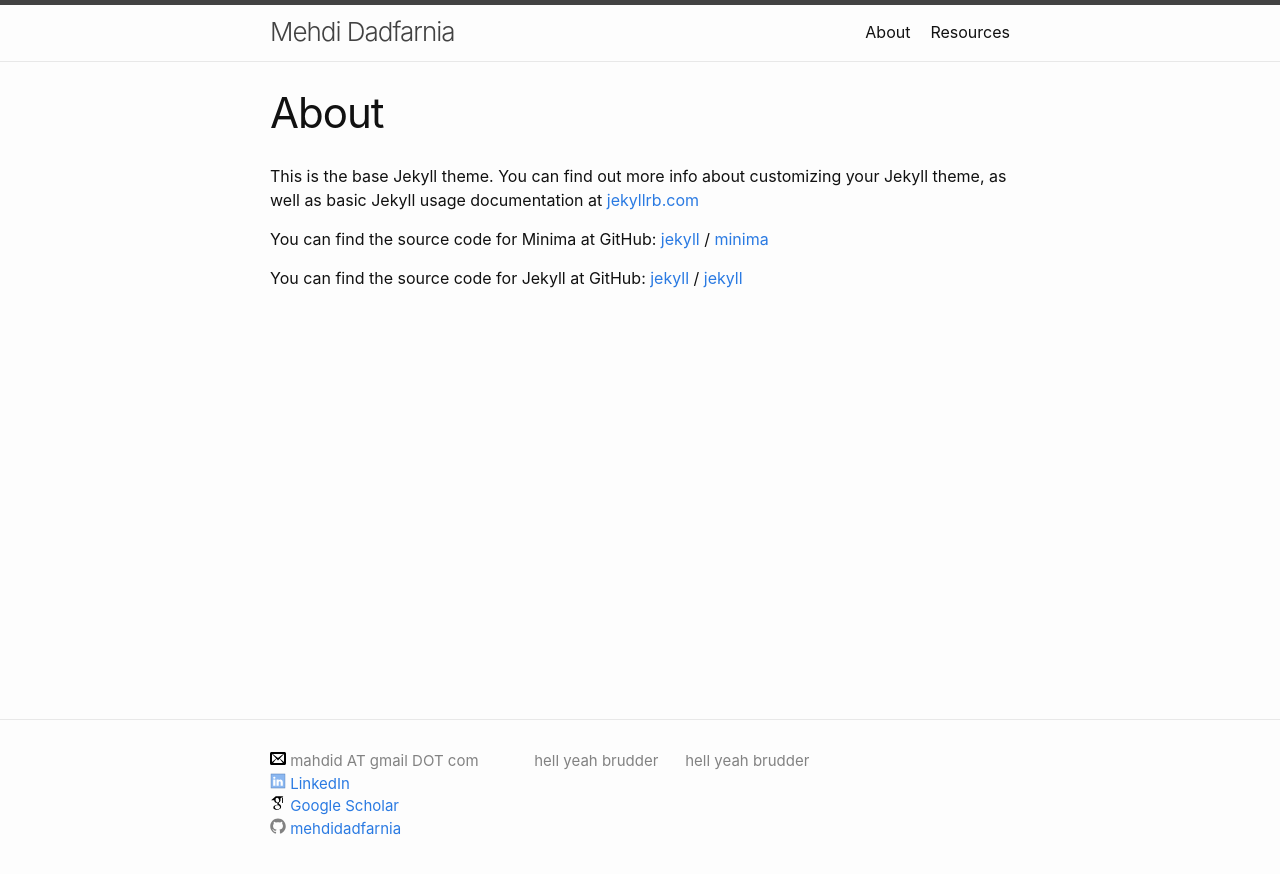
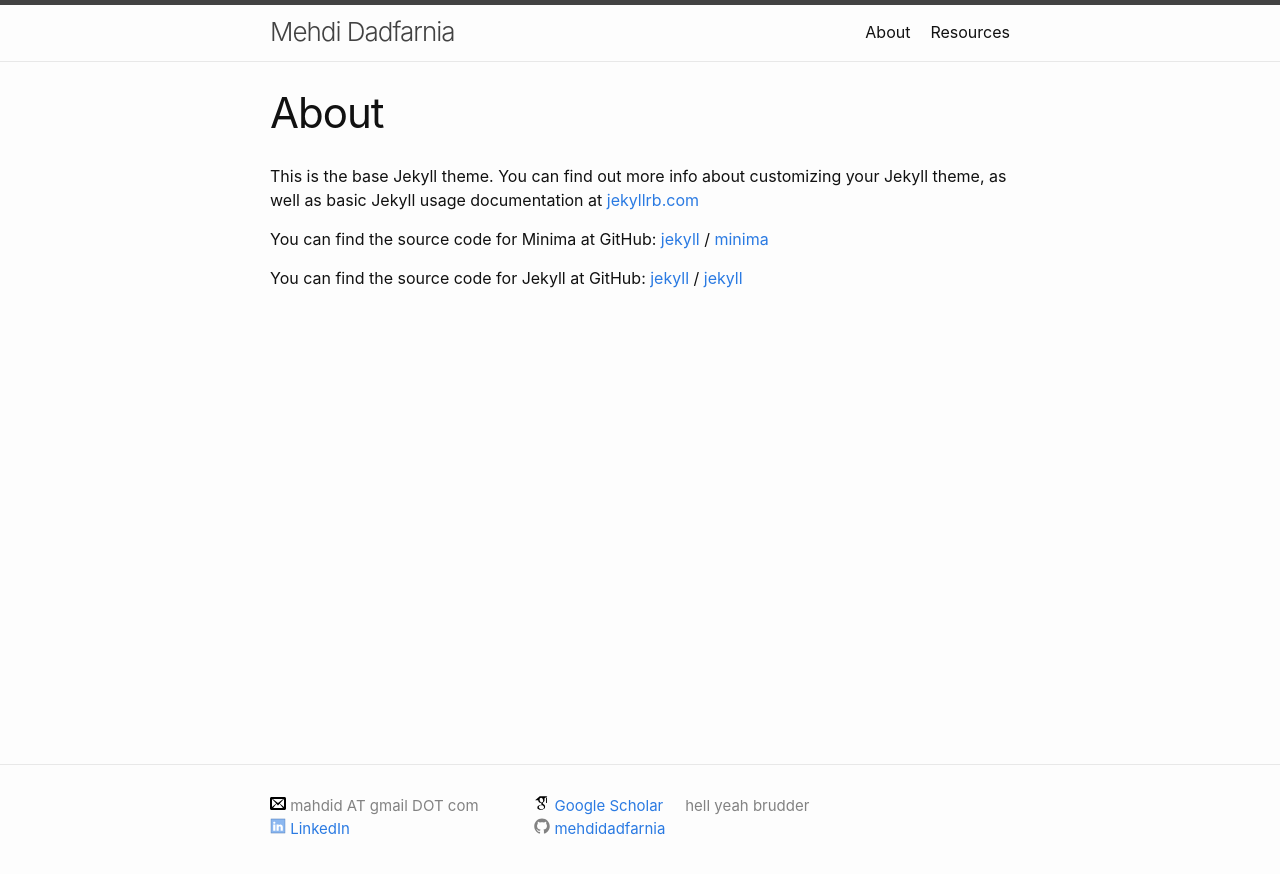
Before and after one commit to mehdidadfarnia/mehdidadfarnia.github.io, a Jekyll site: the page built from about.markdown, in a window 1280 px wide. Shown: the top 874 px of the page. Built offline with Jekyll 4.4.1, drawn with Linux system fonts in a browser that asks for light colours.

Commit message:
Update footer.html

```diff
--- a/_includes/footer.html
+++ b/_includes/footer.html
@@ -18,7 +18,11 @@
               <a href="{{ site.linkedin }}">  <span class="icon icon--linkedin"> {% include icon-linkedin.svg %}</span> <span class="username">LinkedIn</span> </a>
             </li>
             {%- endif -%}
+        </ul>
+      </div>
 
+      <div class="footer-col footer-col-2">
+        <ul class="contact-list">
             {%- if site.google_scholar -%}
             <li>
               <a href="{{ site.google_scholar }}"> <span class="icon icon--google_scholar"> {% include icon-google_scholar.svg %}</span> <span class="username">Google Scholar</span> </a>
@@ -33,10 +37,6 @@
         </ul>
       </div>
 
-      <div class="footer-col footer-col-2">
-        <p>{{- site.description | escape -}}</p>
-      </div>
-
       <div class="footer-col footer-col-3">
         <p>{{- site.description | escape -}}</p>
       </div>
```
